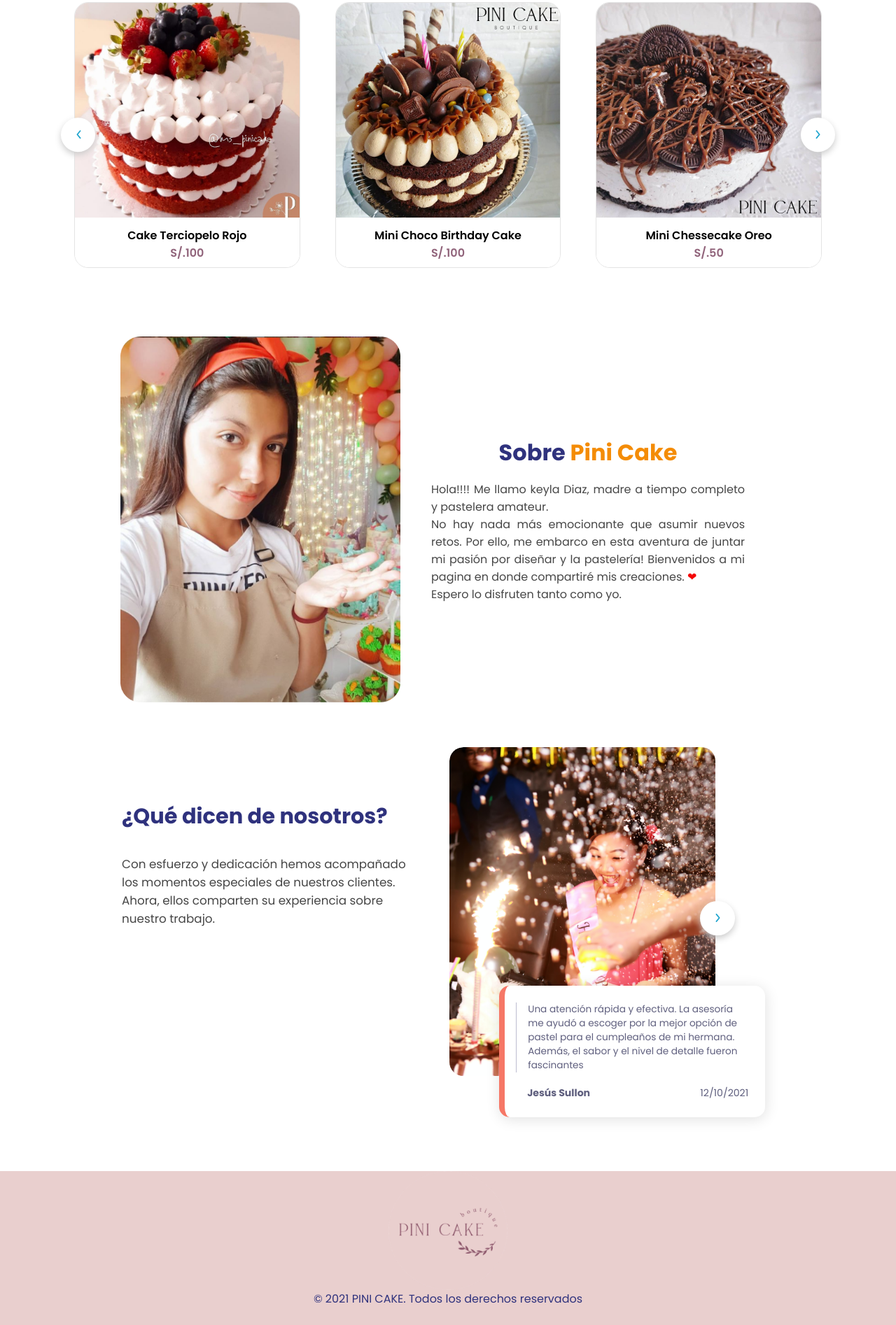
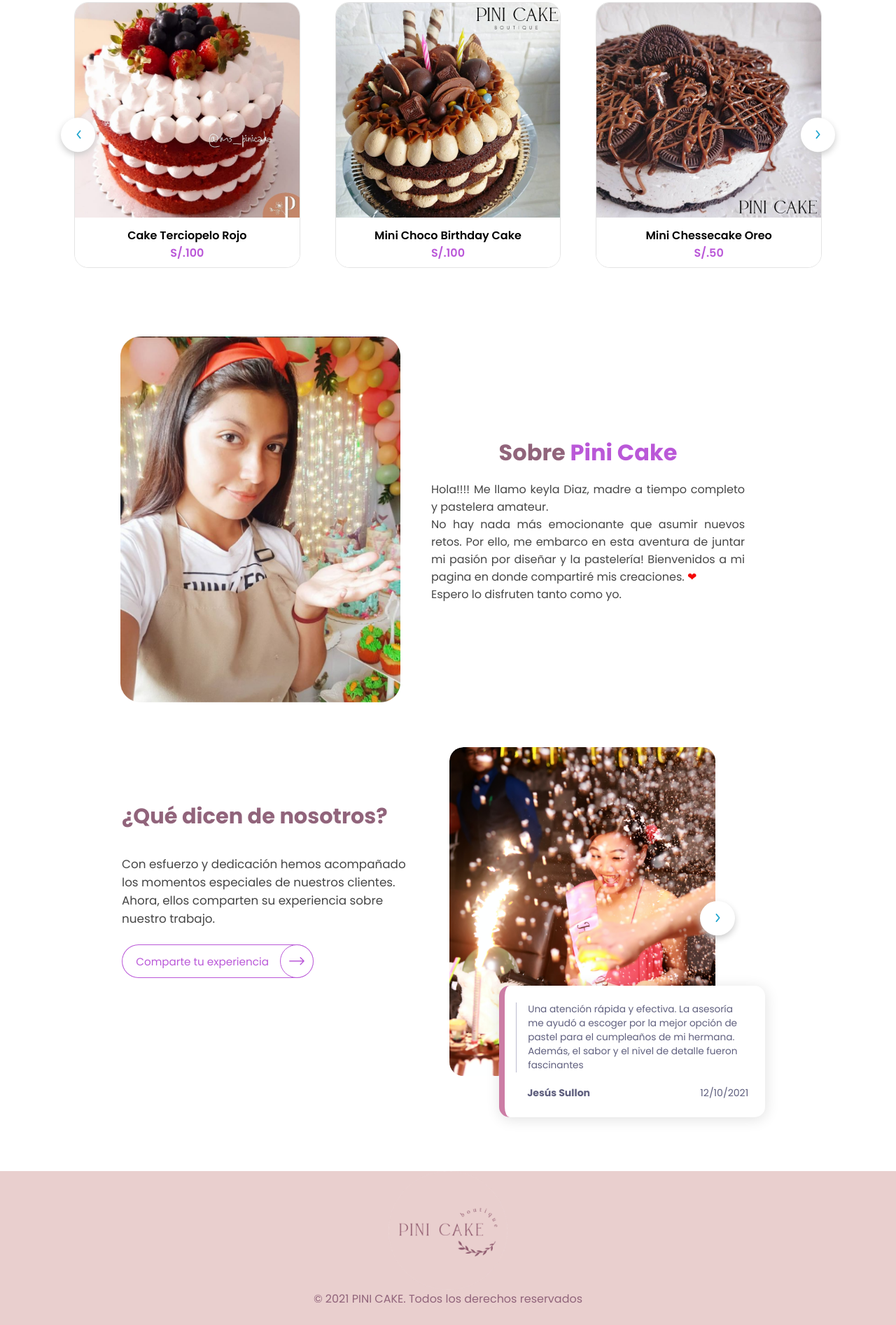
Before and after one commit to JeanleeRoy/pini_cake_mockup, a plain HTML site: page index.html in a window 1280 px wide. Shown: the part 903-2797 px from the top of the page at 70% size. Drawn offline with nearby package versions, Linux system fonts and the light colour scheme.

Commit message:
Update homepage styles

```diff
--- a/css/about.css
+++ b/css/about.css
@@ -24,7 +24,6 @@
 .about--text h2 {
     font-size: 2rem;
     text-align: center;
-    color: #2F327D;
     margin: 1rem 0;
 }
 
--- a/css/footer.css
+++ b/css/footer.css
@@ -12,5 +12,4 @@
 
 .footer--container p {
     text-align: center;
-    color: #2F327D;
 }
--- a/css/ftd-cakes.css
+++ b/css/ftd-cakes.css
@@ -6,7 +6,6 @@
 }
 
 .ftd-cakes--container h2 {
-    color: #D8587E;
     font-size: 1.8rem;
     margin: 2rem 0;
 }
--- a/css/hero.css
+++ b/css/hero.css
@@ -1,6 +1,6 @@
 .hero--container {
     background-color: #e9cfce;
-    background: linear-gradient(180deg, rgba(233,207,206,1) 0%, rgba(233,207,206,0.7) 60%, rgba(233,207,206,0.43) 100%);
+    background: linear-gradient(180deg, rgba(233,207,206,1) 0%, rgba(233,207,206,0.7) 60%, rgba(233,207,206,0.2) 100%);
 }
 
 .hero--columns {
@@ -41,10 +41,13 @@
     background-color: #D8587E;
     padding: 10px 20px;
     border-radius: 30px;
-    transition: all ease .2s;
+    transition: all ease .4s;
 }
 
-.hero--btn:hover { color: black; }
+.hero--btn:hover {
+    color: black;
+    box-shadow: 1px 1px 5px #a3a3a3;
+}
 
 .hero--link {
     display: inline-flex;
@@ -56,6 +59,12 @@
     padding-right: 10px;
     background: rgba(255, 255, 255, 0.59);
     border-radius: 40.5px 25px 25px 40.5px;
+    transition: all ease .4s;
+}
+
+.hero--link:hover {
+    background: rgba(255, 255, 255, 0.7);
+    box-shadow: 1px 1px 6px #ccc;
 }
 
 .hero--link img { margin-right: 10px; }
--- a/css/style.css
+++ b/css/style.css
@@ -37,7 +37,9 @@
 .yellow-text { color: #f48c06; }
 .red-text { color: #f40606; }
 .purple-text { color: #91647B; }
-
+.rose-text { color: #D8587E; }
+.violet-text { color: #ba58d8; }
+/*olor: #cc7da5;*/
 
 /* Si el ancho de pantalla es mayor a 768px */
 
--- a/css/testimonials.css
+++ b/css/testimonials.css
@@ -15,10 +15,36 @@
 }
 
 .testimonials--container h2 {
-    color: #2F327D;
     font-size: 1.9rem;
     margin: .8rem 0 2rem;
     text-align: center;
+}
+
+.tes--share {
+    display: flex;
+    height: 48px;
+    align-items: center;
+    width: max-content;
+    border: 1px solid #ba58d8;
+    color: #ba58d8;
+    border-radius: 1.5rem;
+    padding: 0 1rem 0 1.2rem;
+    border-right: 0;
+    margin: 1.5rem 0 1rem;
+    font-size: .95rem;
+    transition: all ease .4s;
+}
+
+.tes--share:hover { box-shadow: 1px 3px 8px #e4e4e4; }
+
+.tes--share svg {
+    display: block;
+    height: 48px;
+    transform: translateX(1rem);
+    padding: .7rem;
+    border-radius: 50%;
+    background: white;
+    border: 1px solid #ba58d8;
 }
 
 .tes--slider {
@@ -57,7 +83,7 @@
     padding-left: 1rem;
     background-color: white;
     box-shadow: 1px 3px 20px rgba(0,0,0,.12);
-    border-left: 8px solid #F67766;    ;
+    border-left: 8px solid #cc7da5;
     border-radius: 15px;
     color: #5F5F7E;
 }
--- a/index.html
+++ b/index.html
@@ -33,7 +33,7 @@
                         <a target="_blank" href="https://api.whatsapp.com/message/HJGQU6HJ5LGMG1" class="icons icons--whatsapp"></a>
                     </div>
                 </div>
-                <button class="btn menu--button" id="menu-btn">
+                <button class="btn menu--button" id="menu-btn" onclick="(e) => e.preven" >
                     <img src="img/menu_burger_icon.png" alt="menu icon" width="22">
                 </button>
             </div>
@@ -49,10 +49,10 @@
                     <p>Porque un pastel es más que un pastel.
                         Prueba la experiencia Pini-Cake.</p>
                     <div class="hero--actions">
-                        <a class="btn hero--btn" href="">Cotizar ahora</a>
+                        <a class="btn hero--btn" >Cotizar ahora</a>
                         <a class="hero--link">
                             <img src="img/pink_play_icon.png" alt="play" width="40">
-                            Mira nuestra coleción
+                            Mira nuestra colección
                         </a>
                     </div>
                 </div>
@@ -69,7 +69,7 @@
     <!--featured cakes-->
     <section>
         <div class="ftd-cakes--container">
-            <h2>Las más pedidas</h2>
+            <h2 class="purple-text">Las más pedidas</h2>
 
             <div class="ftd-cakes--slider">
                 <div class="swiper mySwiper">
@@ -82,7 +82,7 @@
                                 <div class="ftd-slide-text">
                                     <div class="ftd-slide-title">
                                         <p>Cake Terciopelo Rojo</p>
-                                        <span class="purple-text" >S/.100</span>
+                                        <span class="violet-text" >S/.100</span>
                                     </div>
                                     <div class="ftd-slide-description">
                                         <p>Hermoso y fresco cake terciopelo rojo relleno de
@@ -99,7 +99,7 @@
                                 <div class="ftd-slide-text">
                                     <div class="ftd-slide-title">
                                         <p>Mini Choco Birthday Cake </p>
-                                        <span class="purple-text" >S/.100</span>
+                                        <span class="violet-text" >S/.100</span>
                                     </div>
                                     <div class="ftd-slide-description">
                                         <p>¿Quieres algun detalle para celebrar? <br>
@@ -116,7 +116,7 @@
                                 <div class="ftd-slide-text">
                                     <div class="ftd-slide-title">
                                         <p>Mini Chessecake Oreo</p>
-                                        <span class="purple-text" >S/.50</span>
+                                        <span class="violet-text" >S/.50</span>
                                     </div>
                                     <div class="ftd-slide-description">
                                         <p>Base de galleta oreo relleno con queso crema,
@@ -154,7 +154,7 @@
                 </div>
                 <div class="column about--column">
                     <div class="about--text">
-                        <h2>Sobre <span class="yellow-text">Pini Cake</span></h2>
+                        <h2 class="purple-text" >Sobre <span class="violet-text">Pini Cake</span></h2>
                         <p>Hola!!!! Me llamo keyla Diaz, madre a tiempo completo y pastelera amateur.</p>
                         <p>No hay nada más emocionante que asumir nuevos retos. Por ello, me embarco en esta aventura de juntar mi pasión por diseñar y la pastelería!
                             Bienvenidos a mi pagina en donde compartiré mis creaciones. <span class="red-text">❤</span></p>
@@ -171,9 +171,22 @@
             <div class="columns tes--columns">
                 <div class="column">
                     <div class="tes--text">
-                        <h2>¿Qué dicen de nosotros?</h2>
+                        <h2 class="purple-text">¿Qué dicen de nosotros?</h2>
                         <p>Con esfuerzo y dedicación hemos acompañado los momentos especiales de nuestros clientes.</p>
                         <p>Ahora, ellos comparten su experiencia sobre nuestro trabajo.</p>
+                        <a class="tes--share">
+                            Comparte tu experiencia
+                            <span>
+                                <svg xmlns="http://www.w3.org/2000/svg" x="0px" y="0px" width="48" height="48" viewBox="0 0 172 172" style=" fill:#fff;">
+                                <g fill="none" fill-rule="nonzero" stroke="none" stroke-width="1" stroke-linecap="butt" stroke-linejoin="miter" stroke-miterlimit="10" stroke-dasharray="" stroke-dashoffset="0" font-family="none" font-weight="none" font-size="none" text-anchor="none" style="mix-blend-mode: normal">
+                                    <path d="M0,172v-172h172v172z" fill="none"></path>
+                                    <g fill="#ba58d8">
+                                        <path d="M123.56901,42.94401c-2.18814,0.00053 -4.1576,1.32735 -4.98006,3.35504c-0.82245,2.0277 -0.33375,4.35156 1.23575,5.87624l26.65804,26.65804h-133.94108c-1.93842,-0.02741 -3.74144,0.99102 -4.71865,2.66532c-0.97721,1.6743 -0.97721,3.74507 0,5.41937c0.97721,1.6743 2.78023,2.69273 4.71865,2.66532h133.94108l-26.65804,26.65804c-1.40412,1.34815 -1.96971,3.35005 -1.47866,5.23364c0.49105,1.88359 1.96202,3.35456 3.84561,3.84561c1.88359,0.49105 3.88549,-0.07455 5.23364,-1.47866l35.83333,-35.83333c2.09823,-2.0991 2.09823,-5.50149 0,-7.60059l-35.83333,-35.83333c-1.01222,-1.0424 -2.4033,-1.63064 -3.85628,-1.6307z"></path>
+                                    </g>
+                                </g>
+                                </svg>
+                            </span>
+                        </a>
                     </div>
                 </div>
                 <div class="column">
@@ -216,7 +229,7 @@
     <footer>
         <div class="footer--container">
             <img src="img/pini_cake_logo.png" alt="Pini Cake">
-            <p>© 2021 PINI CAKE. Todos los derechos reservados </p>
+            <p class="purple-text" >© 2021 PINI CAKE. Todos los derechos reservados </p>
         </div>
     </footer>
 
```
